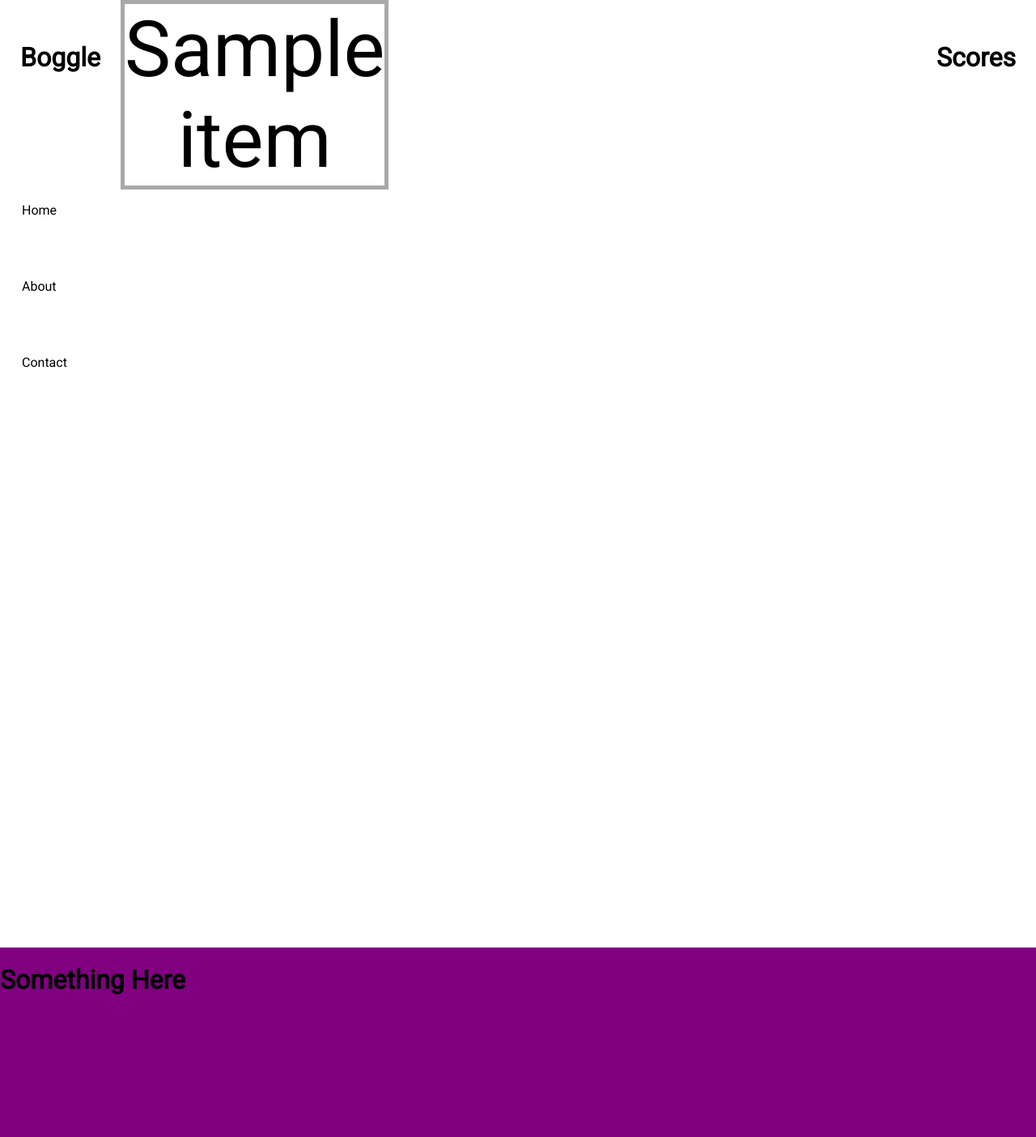
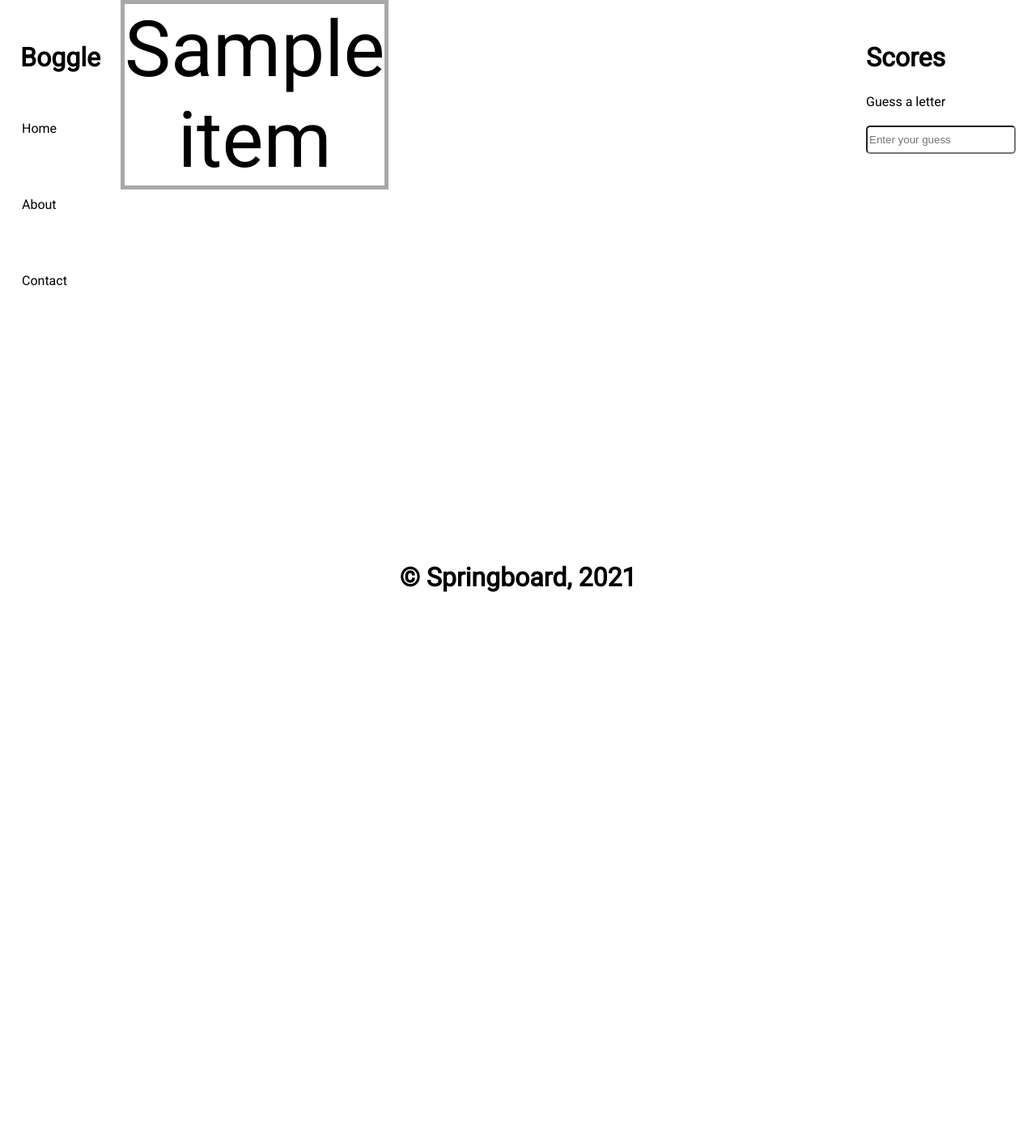
Before and after one commit to JB0925/Flask-Boggle, a Flask app: template templates/home.html in a window 1280 px wide. Shown: the whole page at 81% size. After the commit the page ends 731 px from the top, so only its background shows below. Run offline with Flask 2, Linux system fonts and the light colour scheme; the template is opened without the code that fills it: most values are stand-ins (such as "Sample title", 1, 10 or a date in 2020); parts of the project's set-up code (start-up, migrations or seed data) failed here and were passed over.

Commit message:
adjust css

```diff
--- a/app.py
+++ b/app.py
@@ -11,7 +11,9 @@
 
 @app.route('/', methods=['GET', 'POST'])
 def home():
+    board = boggle_game.make_board()
     classes = ['one', 'two', 'three', 'four', 'five']
+    session['board'] = board
     if request.method == 'GET':
-        return render_template('home.html', board=boggle_game.make_board(),
+        return render_template('home.html', board=board,
         classes=classes)
--- a/static/css/base.css
+++ b/static/css/base.css
@@ -18,6 +18,7 @@
 
 .container {
     display: grid;
+    height: 100vh;
     grid-template-columns: auto auto auto 1fr 1fr 1fr 1fr 1fr auto auto auto;
     grid-template-rows: repeat(6, 1fr);
     grid-template-areas: "si si si g g g g g sc sc sc"
@@ -66,17 +67,24 @@
 
 .scores {
     grid-area: sc;
+    display: flex;
+    flex-direction: column;
+    align-items: flex-start;
+    justify-content: flex-start;
     padding: 25px;
 }
 
 footer {
+    display: flex;
     grid-area: fo;
-    background-color: purple;
     padding-bottom: 40px;
+    align-items: center;
+    justify-content: center;
 }
 
 @media screen and (max-width: 1000px) {
     body {
+        overflow-y: hidden;
         overflow-x: hidden;
     }
     .container {
@@ -86,6 +94,11 @@
                              "g g g g g"
                              "sc sc sc sc sc"
                              "fo fo fo fo fo"
+    }
+
+    .sidebar,
+    .scores {
+        margin-top: 0;
     }
 
     .sidebar ul {
--- a/static/css/home.css
+++ b/static/css/home.css
@@ -15,6 +15,21 @@
     text-align: center;
 }
 
+form {
+    display: flex;
+    flex-direction: column;
+}
+
+label {
+    margin-bottom: 20px;
+}
+
+input {
+    height: 35px;
+    border-radius: 5px;
+    outline: hidden;
+}
+
 @media screen and (max-width: 1000px) {
     .letter {
         font-size: 3rem;
--- a/templates/base.html
+++ b/templates/base.html
@@ -28,9 +28,11 @@
         </main>
         <section class="scores">
             <h1 class="header">Scores</h1>
+            {% block form %}
+            {% endblock %}
         </section>
         <footer>
-            <h1 class="header">Something Here</h1>
+            <h1 class="header">&copy; Springboard, 2021</h1>
         </footer>
     </div>
 </body>
--- a/templates/home.html
+++ b/templates/home.html
@@ -23,3 +23,9 @@
         {% endfor %}
     </div>
 {% endblock %}
+{% block form %}
+    <form action="#" method="POST">
+        <label for="guess">Guess a letter</label>
+        <input type="text" name="guess" id="guess" placeholder="Enter your guess" required>
+    </form>
+{% endblock %}
```
